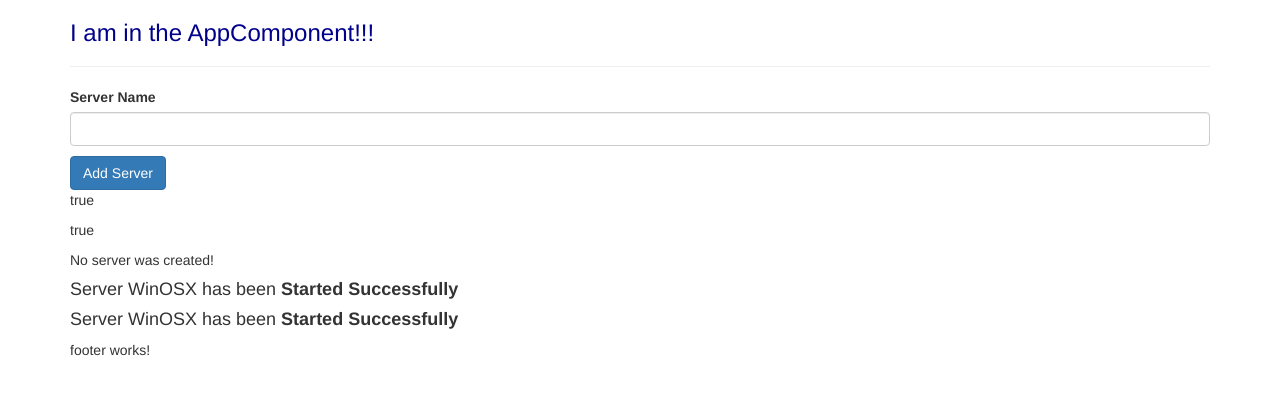
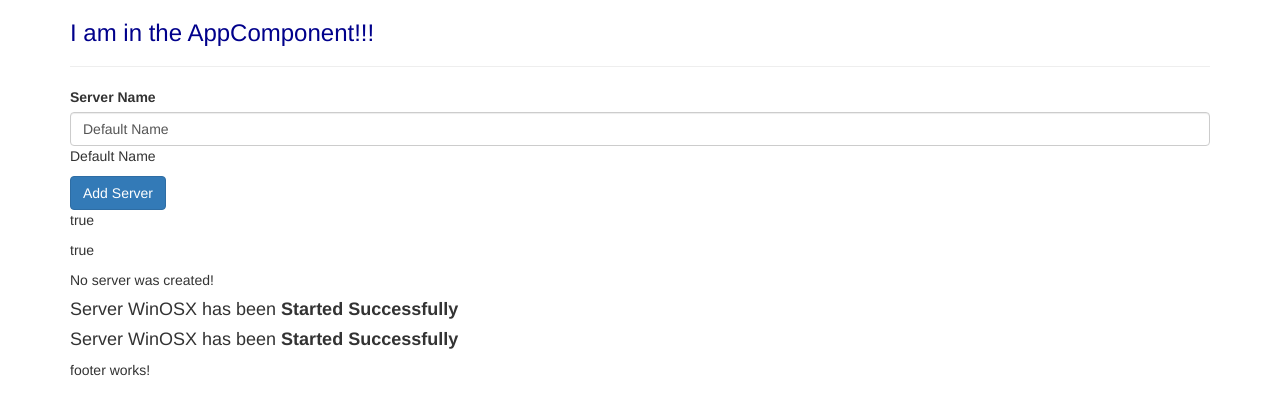
Before and after one commit to franco148/angular5-examples, an Angular app in the folder my-first-app/: page / in a window 1280 px wide. Shown: the top 414 px of the page. Built offline with nearby package versions, Linux system fonts and the light colour scheme.

Commit message:
Learning about two way databinding.

```diff
--- a/my-first-app/src/app/servers/servers.component.html
+++ b/my-first-app/src/app/servers/servers.component.html
@@ -1,7 +1,12 @@
 <label>Server Name</label>
+<!--The following is one way binding.-->
+<!--<input type="text"
+       class="form-control"
+       (input)="onUpdateServerName($event)">-->
+<!--The following show us the two way binding.-->
 <input type="text"
        class="form-control"
-       (input)="onUpdateServerName($event)">
+       [(ngModel)]="serverName">
 <!--For now we are going to print the binding in a paragraph.-->
 <p>{{serverName}}</p>
 
--- a/my-first-app/src/app/servers/servers.component.ts
+++ b/my-first-app/src/app/servers/servers.component.ts
@@ -14,7 +14,7 @@ export class ServersComponent implements OnInit {
 
   allowNewServer = false;
   serverCreationStatus = 'No server was created!';
-  serverName= '';
+  serverName= 'Default Name';
 
   constructor() {
     setTimeout(() => {
```
